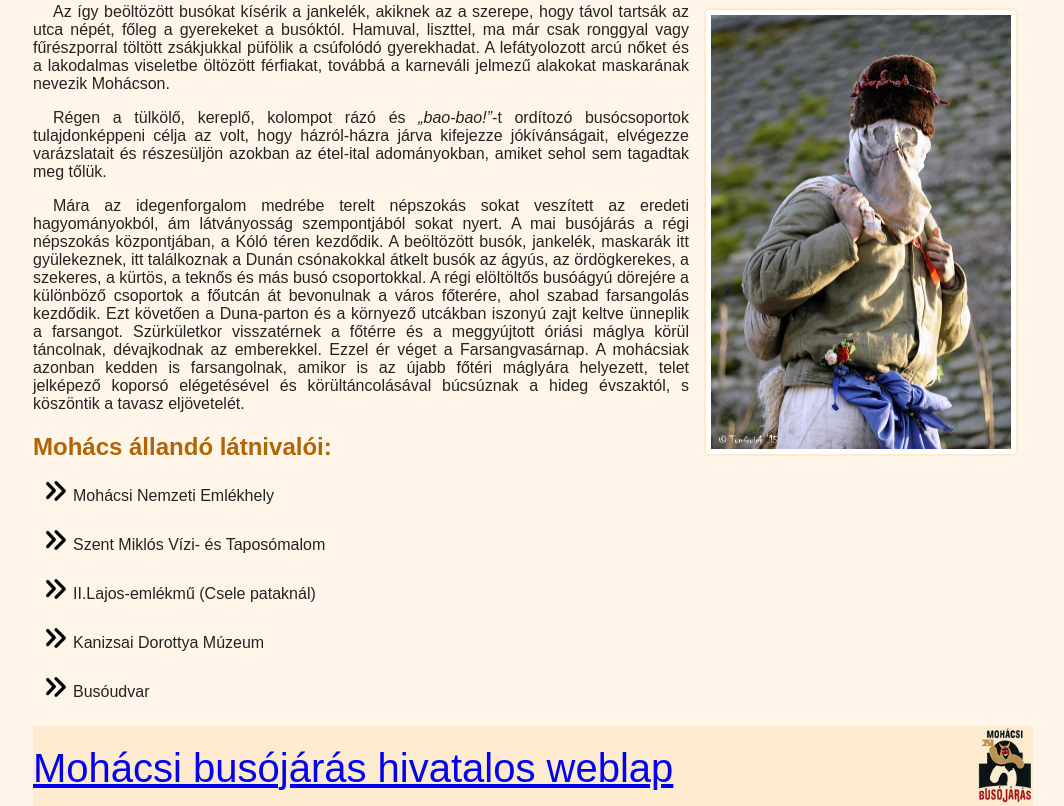
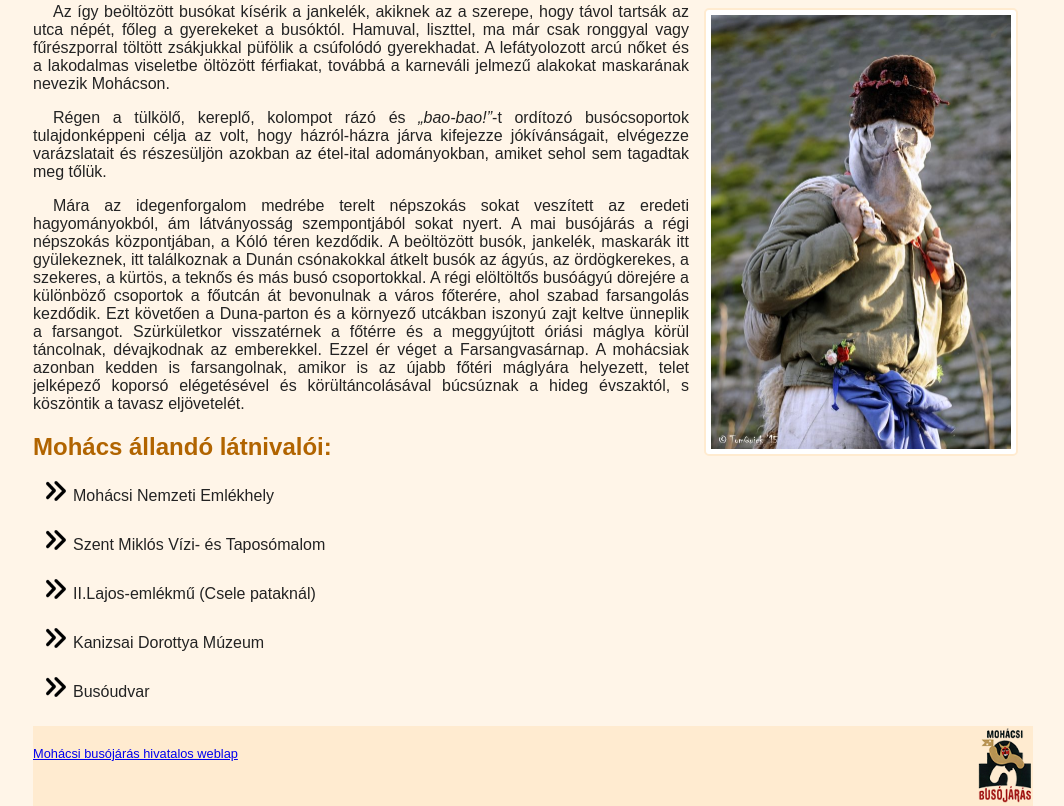
Before and after one commit to Futiqaah55/2024-11-18-Busojaras, a plain HTML site: page index.html in a window 1280 px wide. Shown: the part 721-1527 px from the top of the page, without its empty margins (107-1171 px from the left). Drawn offline with Linux system fonts and the light colour scheme.

Commit message:
Update index.html

```diff
--- a/index.html
+++ b/index.html
@@ -32,7 +32,6 @@
             <li>Busóudvar</li>
         </ul>
     </section>
-<div class="link">
     <footer><a href="https://www.mohacsibusojaras.hu/" target="_blank">Mohácsi busójárás hivatalos weblap</a></footer>
 </body>
 </html>
```
